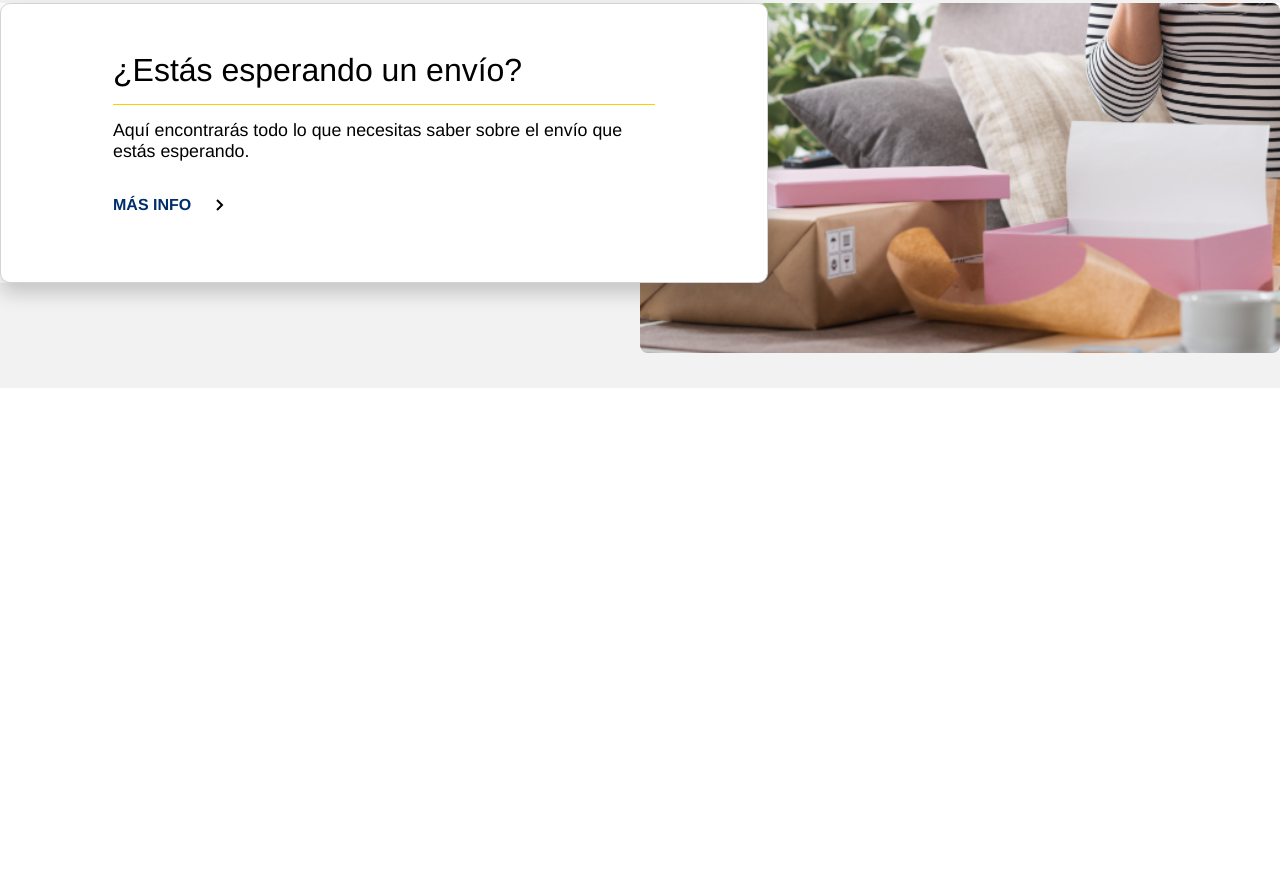
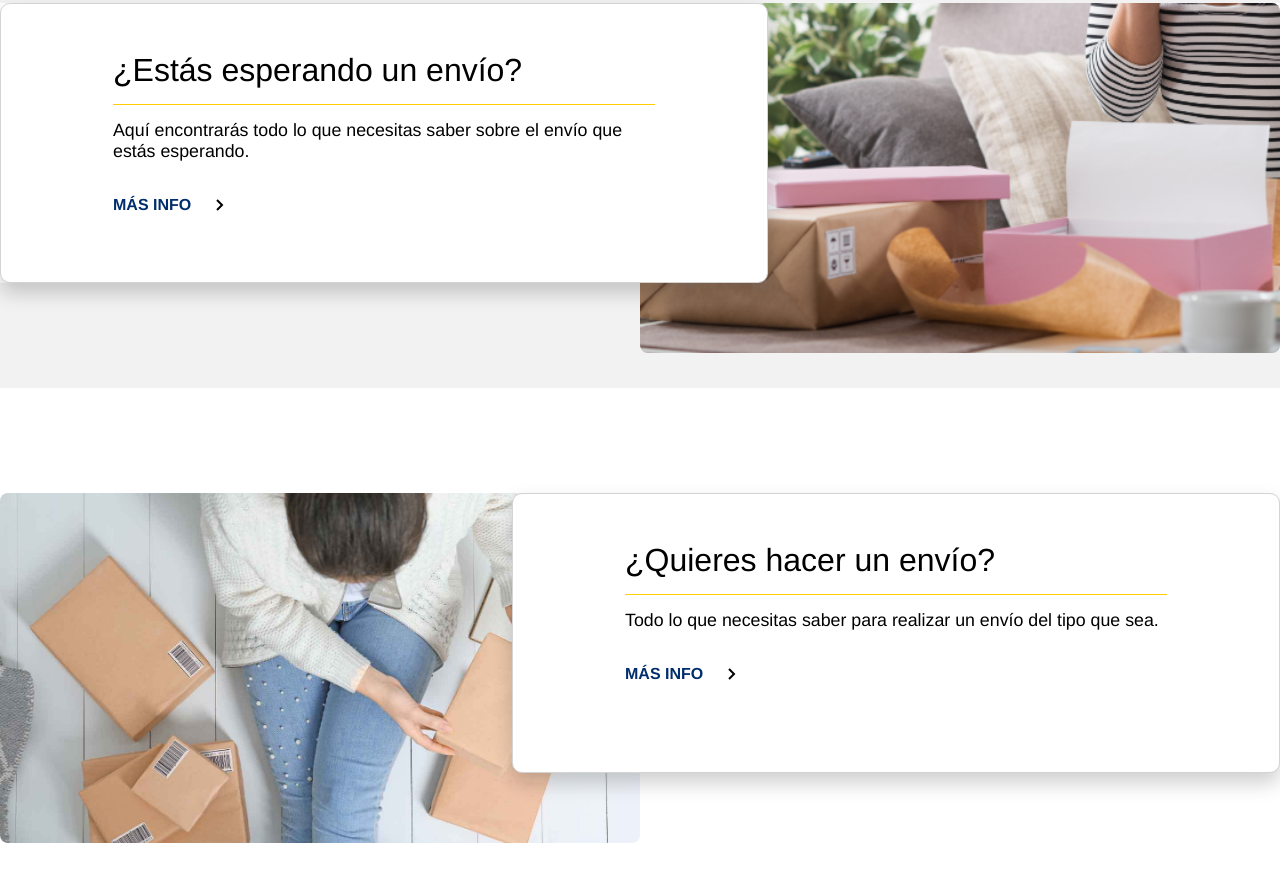
Before and after one commit to YeisonCordoba07/DesarrolloWebEjercicio7, a plain HTML site: page index.html in a window 1280 px wide. Shown: the part 1901-2779 px from the top of the page. Before the commit the page ends 2289 px from the top, so only its background shows below. Drawn offline with Linux system fonts and the light colour scheme.

Commit message:
agregar segunda section de informacion y ajustar la anterior

```diff
--- a/css/style.css
+++ b/css/style.css
@@ -485,20 +485,25 @@
 
 
 
-/* ---------------- |SECTION INFORMACIÓN| ---------------- */
+/* ---------------- |SECTION INFORMACIÓN 1| ---------------- */
 
 /* primer cuadro */
 
 .section-informacion{
     background-color: #f3f2f2;
-
+    display: flex;
+    flex-direction: row;
+    justify-content: center;
+    position: relative;
 }
 .contenedor-section-informacion{
     display: flex;
     flex-direction: row;
-    width: 100%;
-    position: relative;
+    width: var(--max-width);
+
     margin: 65px 0px;
+
+
 
 }
 
@@ -532,6 +537,33 @@
     position: absolute;
     background-size: cover;
     right: 0px;
-    top: 0px;
+    top: 105px;
     z-index: 0;
 }
+
+
+
+
+
+/* ---------------- |SECTION INFORMACIÓN 2| ---------------- */
+
+.section-informacion2{
+    background-color: inherit;
+    display: flex;
+    flex-direction: row;
+    justify-content: center;
+    position: relative;
+
+}
+
+.invertir-lado{
+    position: absolute;
+    left: 0px;
+}
+
+.section-informacion2 .contenedor-section-informacion{
+    justify-content: flex-end;
+}
+.section-informacion2  .ilustracion-informacion{
+    background-image: url("/img/Sobres-y-cajas.jpg");
+}
--- a/index.html
+++ b/index.html
@@ -320,11 +320,37 @@
                         <svg xmlns="http://www.w3.org/2000/svg" width="24" height="24" viewBox="0 0 24 24" style="fill: rgba(0, 0, 0, 1);transform: ;msFilter:;"><path d="M10.707 17.707 16.414 12l-5.707-5.707-1.414 1.414L13.586 12l-4.293 4.293z"></path></svg>
                     </a>
                 </div>
-                <div class="ilustracion-informacion"></div>
+
 
             </div>
+            <div class="ilustracion-informacion"></div>
 
         </section>
+
+        <!-- --------------------------------------------- -->
+
+        <section class="section-informacion2 separacion">
+
+            <div class="contenedor-section-informacion">
+
+
+
+                <div class="cajon-envio cajon-envio-blanco">
+                    <h2>¿Quieres hacer un envío?</h2>
+                    <p>Todo lo que necesitas saber para realizar un envío del tipo que sea.</p>
+                    <a class="a-enlace a-texto-derecha" href="#">
+                        <span>MÁS INFO</span>
+                        <svg xmlns="http://www.w3.org/2000/svg" width="24" height="24" viewBox="0 0 24 24" style="fill: rgba(0, 0, 0, 1);transform: ;msFilter:;"><path d="M10.707 17.707 16.414 12l-5.707-5.707-1.414 1.414L13.586 12l-4.293 4.293z"></path></svg>
+                    </a>
+                </div>
+
+
+
+            </div>
+            <div class="ilustracion-informacion invertir-lado"></div>
+
+        </section>
+
 
 
     </main>
```
